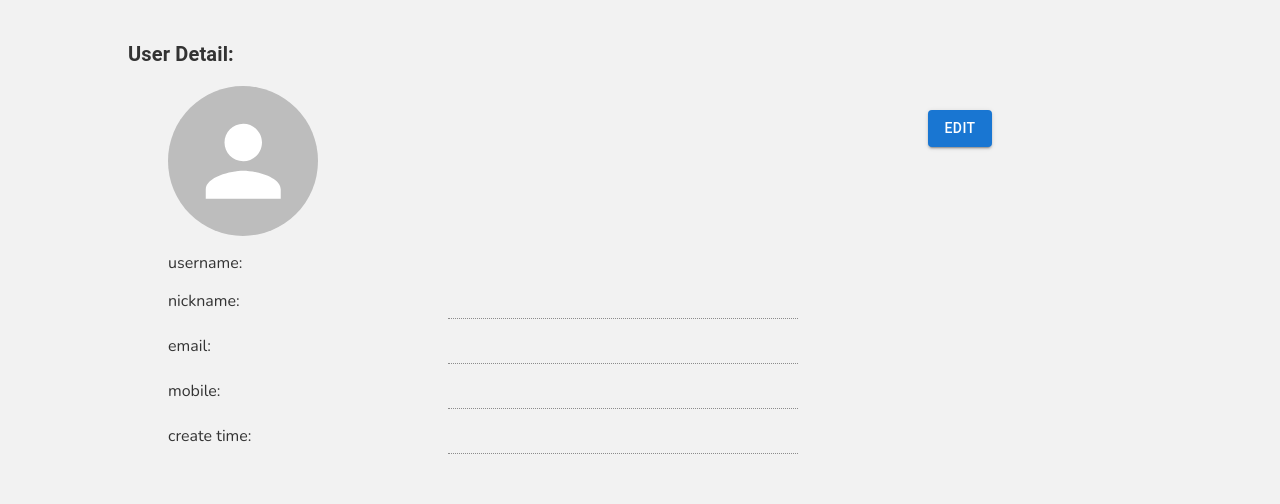
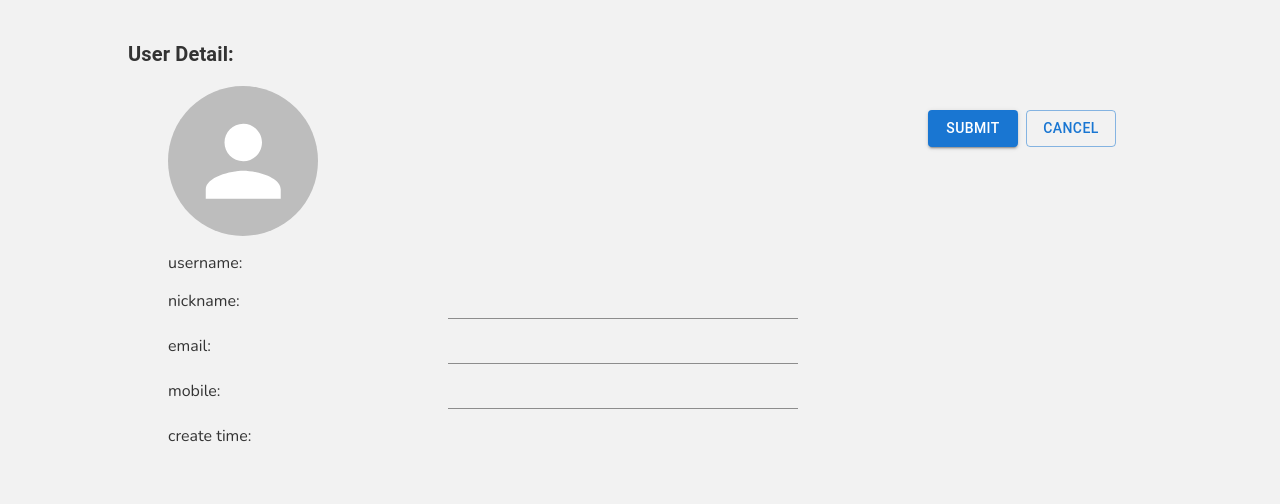
Before and after one commit to ksewen/ganyu-web, a Next.js app: page /user/detail in a window 1280 px wide. Both pictures are taken after a click on the button "EDIT". Shown: the part 137-641 px from the top of the page. Built offline with nearby package versions, Linux system fonts and the light colour scheme; no server answers.

Commit message:
set edit mode for user detail page

```diff
--- a/src/app/user/detail/page.jsx
+++ b/src/app/user/detail/page.jsx
@@ -2,15 +2,30 @@
 import { useAuthContext } from '@/context/AuthProvider';
 import {
   Avatar,
+  Box,
   Button,
   Container,
   Grid,
   Input,
   Typography,
 } from '@mui/material';
+import { useState } from 'react';
 
 function Details() {
   const { auth } = useAuthContext();
+  const [editMode, setEditMode] = useState(false);
+
+  const [nickname, setNickname] = useState(auth?.nickname);
+  const [email, setEmail] = useState(auth?.email);
+  const [mobile, setMobile] = useState(auth?.mobile);
+
+  const handleCancel = () => {
+    setEditMode(false);
+    setNickname(auth?.nickname);
+    setEmail(auth?.email);
+    setMobile(auth?.mobile);
+  };
+
   return (
     <Container>
       <Grid container spacing={2}>
@@ -26,9 +41,35 @@ function Details() {
           ></Avatar>
         </Grid>
         <Grid item xs={3}>
-          <Button variant="contained" sx={{ mt: 3 }} size="middle">
-            Edit
-          </Button>
+          {!editMode && (
+            <Button
+              variant="contained"
+              sx={{ mt: 3, width: 90 }}
+              size="middle"
+              onClick={() => setEditMode(true)}
+            >
+              Edit
+            </Button>
+          )}
+          {editMode && (
+            <Box>
+              <Button
+                variant="contained"
+                sx={{ mt: 3, mr: 1, width: 90 }}
+                size="middle"
+              >
+                SUBMIT
+              </Button>
+              <Button
+                variant="outlined"
+                sx={{ mt: 3, width: 90 }}
+                size="middle"
+                onClick={handleCancel}
+              >
+                CANCEL
+              </Button>
+            </Box>
+          )}
         </Grid>
         <Grid item xs={3}>
           <Typography variant="text" sx={{ ml: 10 }}>
@@ -48,9 +89,13 @@ function Details() {
         <Grid item xs={9}>
           <Input
             sx={{ ml: 10, width: 350 }}
-            disabled
+            disabled={!editMode}
             defaultValue={auth?.nickname}
             size="small"
+            onChange={(event) => {
+              setNickname(event.target.value);
+            }}
+            value={nickname}
           ></Input>
         </Grid>
         <Grid item xs={3}>
@@ -62,8 +107,10 @@ function Details() {
           <Input
             sx={{ ml: 10, width: 350 }}
             size="small"
-            disabled
+            disabled={!editMode}
             defaultValue={auth?.email}
+            onChange={(event) => setEmail(event.target.value)}
+            value={email}
           ></Input>
         </Grid>
         <Grid item xs={3}>
@@ -75,8 +122,10 @@ function Details() {
           <Input
             sx={{ ml: 10, width: 350 }}
             size="small"
-            disabled
+            disabled={!editMode}
             defaultValue={auth?.mobile}
+            onChange={(event) => setMobile(event.target.value)}
+            value={mobile}
           ></Input>
         </Grid>
         <Grid item xs={3}>
@@ -85,12 +134,9 @@ function Details() {
           </Typography>
         </Grid>
         <Grid item xs={9}>
-          <Input
-            sx={{ ml: 10, width: 350 }}
-            size="small"
-            disabled
-            defaultValue={auth?.createTime}
-          ></Input>
+          <Typography variant="text" sx={{ ml: 10 }}>
+            {auth?.createTime}
+          </Typography>
         </Grid>
       </Grid>
     </Container>
```
